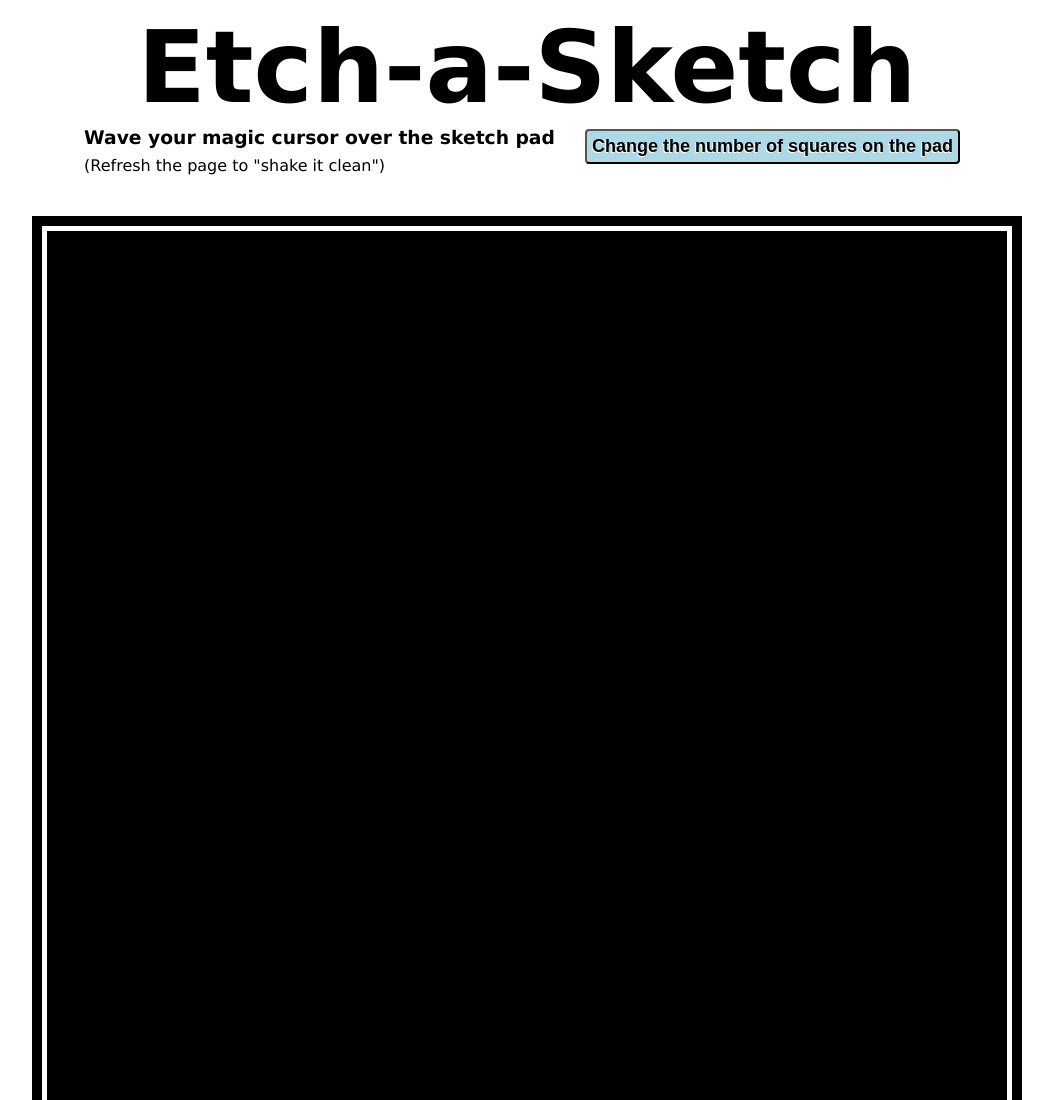
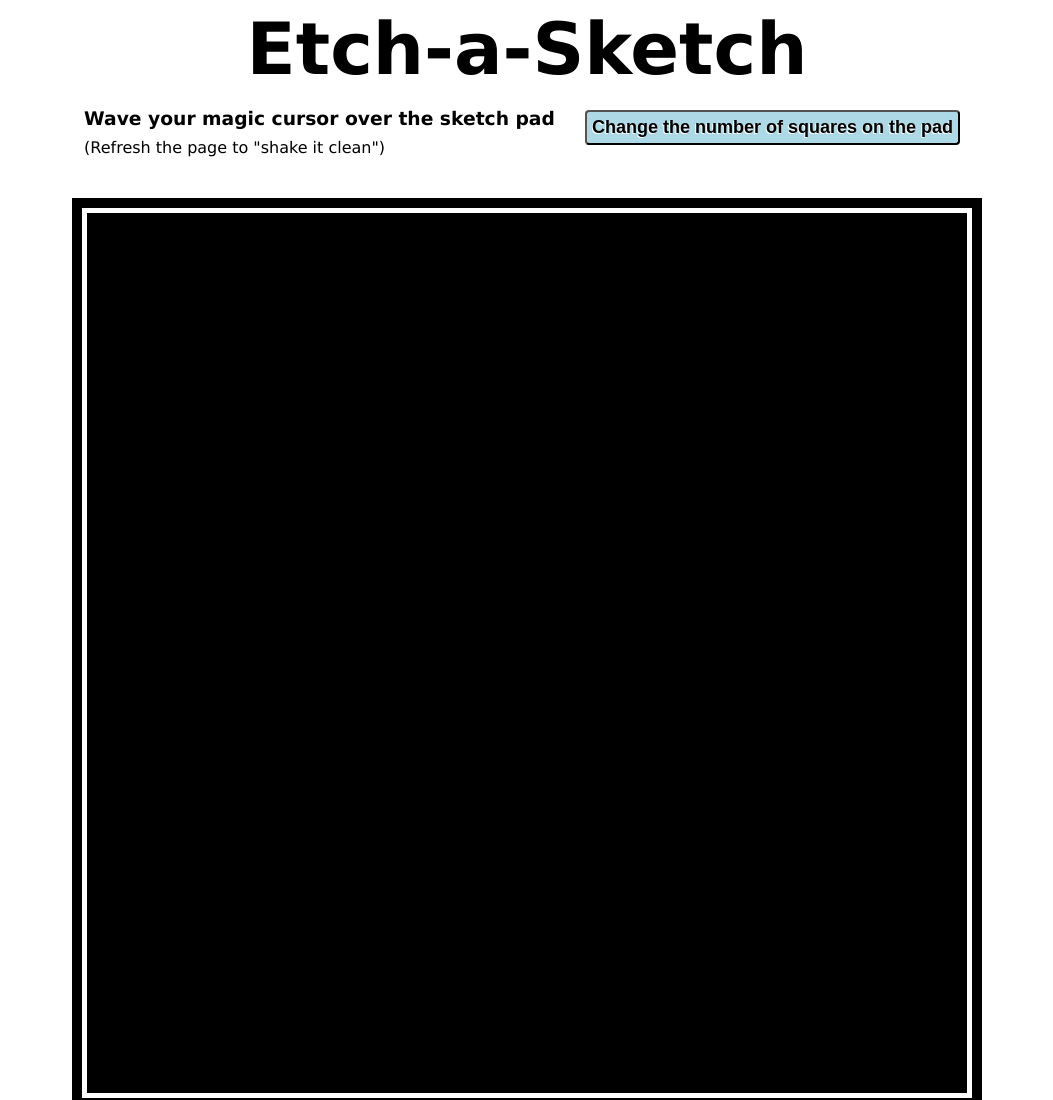
Before and after one commit to CisnePHX/js-etch-a-sketch, a plain HTML site: page index.html in a window 1280 px wide. Shown: the top 1100 px of the page, without its empty margins (113-1166 px from the left). Drawn offline with Linux system fonts and the light colour scheme.

Commit message:
Decrease text and grid size for standard screen

```diff
--- a/functions.js
+++ b/functions.js
@@ -14,7 +14,7 @@ function mouseOver(myDiv) {
 }
 
 function createGrid(numSquare){
-    let squareSize = 960/(numSquare);
+    let squareSize = 880/(numSquare);
     squareSize = squareSize + "px";
 
     //creates the rows of divs
--- a/styles.css
+++ b/styles.css
@@ -27,13 +27,13 @@ body {
 button {
     padding: 5px;
     font-weight: bold;
-    font-size:large;
+    font-size: 18px;
     background-color: lightblue;
     border-radius: 4px;
     text-shadow: -1px 1px 0 #FFF;
 }
 h1 {
-    font-size: 100px;
+    font-size: 72px;
     border: 0px;
     padding: 0px;
     margin-bottom: 25px;
@@ -54,17 +54,11 @@ h3 {
     display: flex;
     flex-direction: column;
     border: black 10px solid;
-    height: 970px;
-    width: 970px;
+    height: 890px;
+    width: 890px;
 }
 #grid {
     display: flex;
     flex-direction: column;
     padding: 5px;
 }
-/*
-.square {
-    display: flex;
-    flex-direction: row;
-}
-*/
```
